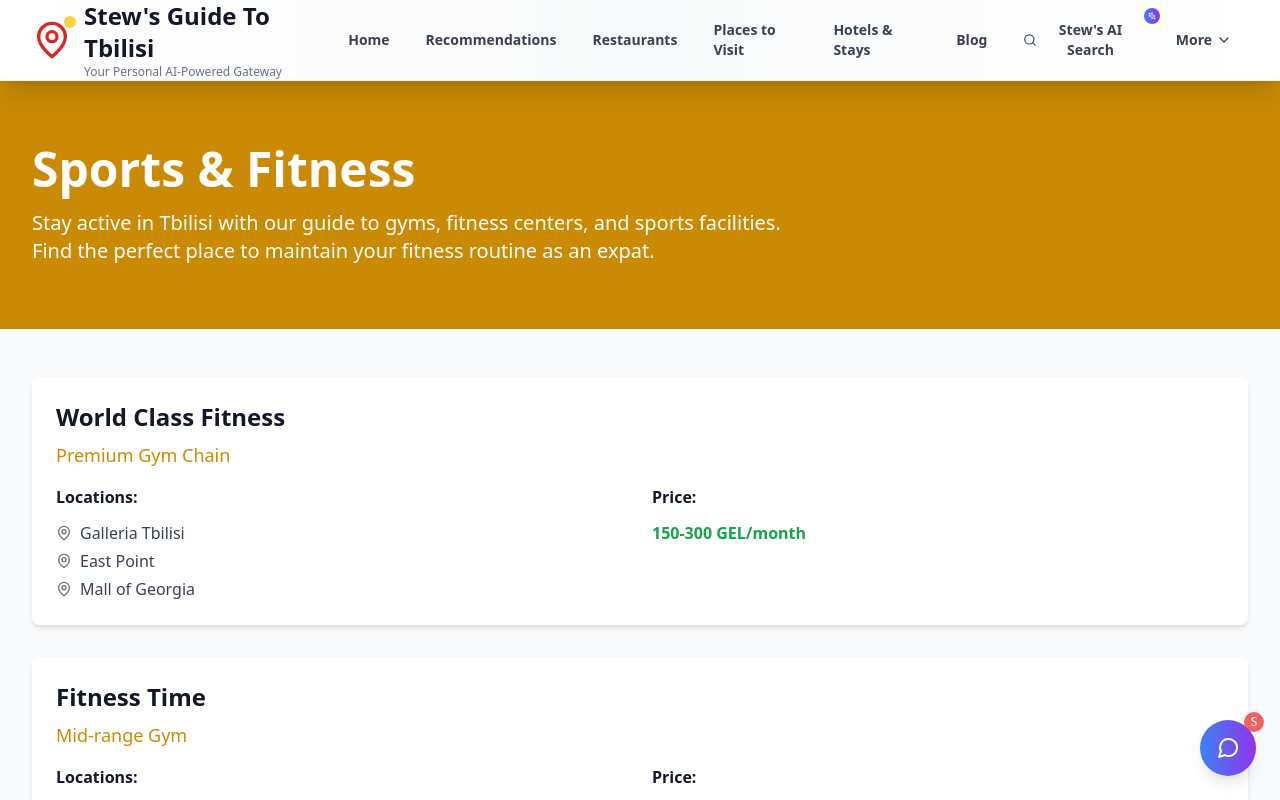
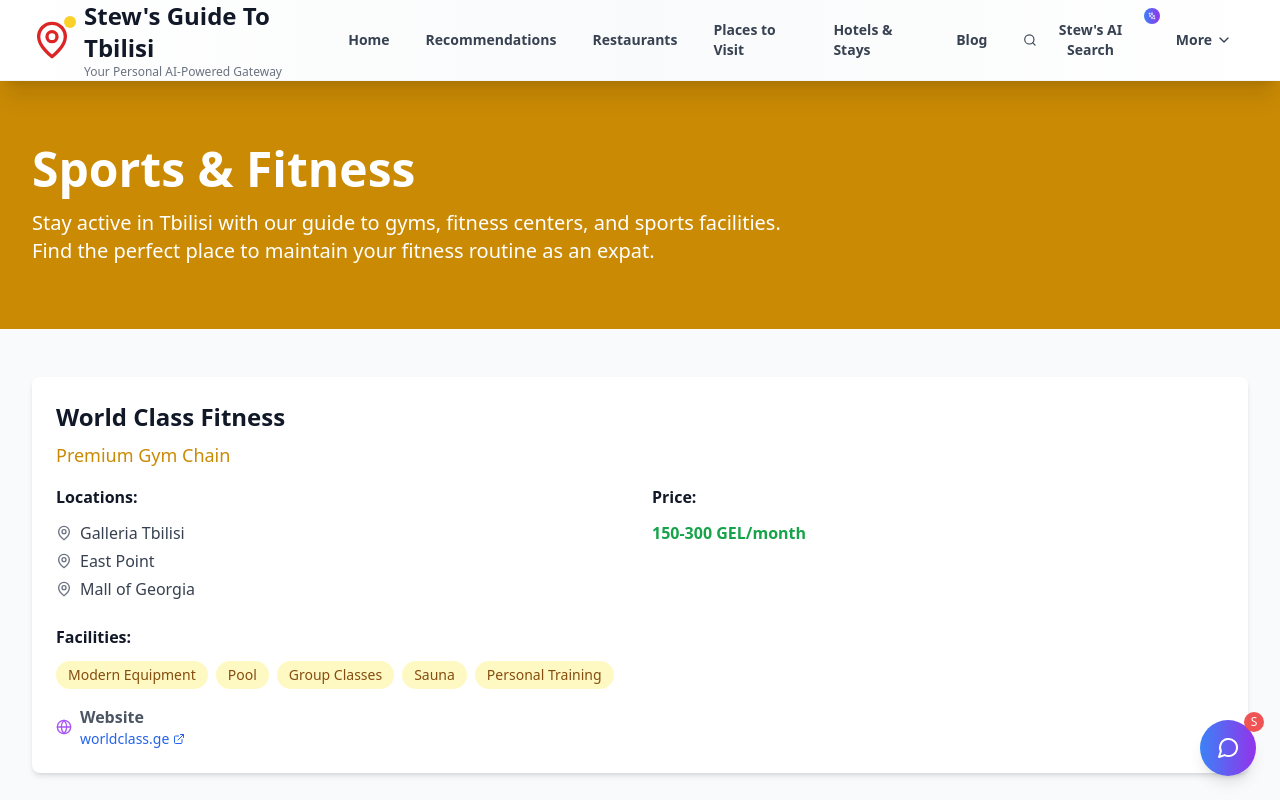
Before and after one commit to stewnorriss/georgia-expat-site, a Next.js app: page /sports in a window 1280 px wide. Shown: the top 800 px of the page. Built offline with nearby package versions, Linux system fonts and the light colour scheme.

Commit message:
Add website links to places, accommodation, and sports sections with Globe icons and external link indicators

```diff
--- a/app/accommodation/page.tsx
+++ b/app/accommodation/page.tsx
@@ -1,6 +1,6 @@
 'use client'
 
-import { Bed, Star, Wifi, Car } from 'lucide-react'
+import { Bed, Star, Wifi, Car, Globe, ExternalLink } from 'lucide-react'
 
 const AccommodationPage = () => {
   const hotels = [
@@ -10,7 +10,8 @@
       rating: 4.8,
       priceRange: '$150-300',
       location: 'Vera',
-      amenities: ['Free WiFi', 'Restaurant', 'Bar', 'Gym', 'Rooftop Terrace']
+      amenities: ['Free WiFi', 'Restaurant', 'Bar', 'Gym', 'Rooftop Terrace'],
+      website: 'roomshotels.com/tbilisi'
     },
     {
       name: 'Stamba Hotel',
@@ -18,7 +19,8 @@
       rating: 4.9,
       priceRange: '$200-400',
       location: 'Vera',
-      amenities: ['Free WiFi', 'Restaurant', 'Bar', 'Spa', 'Library']
+      amenities: ['Free WiFi', 'Restaurant', 'Bar', 'Spa', 'Library'],
+      website: 'stambahotel.com'
     },
     {
       name: 'Fabrika Tbilisi',
@@ -26,7 +28,8 @@
       rating: 4.6,
       priceRange: '$30-120',
       location: 'Marjanishvili',
-      amenities: ['Free WiFi', 'Co-working', 'Bar', 'Events', 'Shared Kitchen']
+      amenities: ['Free WiFi', 'Co-working', 'Bar', 'Events', 'Shared Kitchen'],
+      website: 'fabrikatbilisi.com'
     }
   ]
 
@@ -92,13 +95,25 @@
                     <span className="text-green-600 font-semibold">{hotel.priceRange}</span>
                   </div>
                 </div>
-                <div className="flex flex-wrap gap-2">
+                <div className="flex flex-wrap gap-2 mb-4">
                   {hotel.amenities.map((amenity, idx) => (
                     <span key={idx} className="bg-indigo-100 text-indigo-800 px-3 py-1 rounded-full text-sm">
                       {amenity}
                     </span>
                   ))}
                 </div>
+                {hotel.website && (
+                  <div className="flex items-center text-gray-600">
+                    <Globe className="h-4 w-4 mr-2 text-purple-500" />
+                    <div>
+                      <div className="font-semibold">Website</div>
+                      <a href={`https://${hotel.website}`} target="_blank" rel="noopener noreferrer" className="text-sm text-blue-600 hover:underline flex items-center">
+                        {hotel.website}
+                        <ExternalLink className="h-3 w-3 ml-1" />
+                      </a>
+                    </div>
+                  </div>
+                )}
               </div>
             </div>
           ))}
--- a/app/places/page.tsx
+++ b/app/places/page.tsx
@@ -1,6 +1,6 @@
 'use client'
 
-import { MapPin, Clock, Camera, Star } from 'lucide-react'
+import { MapPin, Clock, Camera, Star, Globe, ExternalLink } from 'lucide-react'
 
 const PlacesPage = () => {
   const places = [
@@ -11,7 +11,8 @@
       visitTime: '2-3 hours',
       description: 'Ancient 4th-century fortress overlooking Tbilisi with panoramic city views.',
       highlights: ['City Views', 'Historical Architecture', 'Cable Car Access'],
-      bestTime: 'Sunset'
+      bestTime: 'Sunset',
+      website: 'tbilisi.gov.ge/page/narikala-fortress'
     },
     {
       name: 'Old Town (Dzveli Kalaki)',
@@ -20,7 +21,8 @@
       visitTime: 'Half day',
       description: 'Charming cobblestone streets with traditional architecture, cafes, and shops.',
       highlights: ['Traditional Architecture', 'Local Shops', 'Restaurants'],
-      bestTime: 'Morning or Evening'
+      bestTime: 'Morning or Evening',
+      website: 'georgia.travel/en/discover-georgia/tbilisi/old-town'
     },
     {
       name: 'Sulfur Baths (Abanotubani)',
@@ -29,7 +31,8 @@
       visitTime: '2-4 hours',
       description: 'Historic sulfur baths where Tbilisi was founded, offering relaxation and tradition.',
       highlights: ['Thermal Baths', 'Historical Significance', 'Relaxation'],
-      bestTime: 'Afternoon'
+      bestTime: 'Afternoon',
+      website: 'abanotubani.ge'
     },
     {
       name: 'Bridge of Peace',
@@ -38,7 +41,8 @@
       visitTime: '30 minutes',
       description: 'Stunning modern pedestrian bridge with LED light displays at night.',
       highlights: ['Modern Design', 'Night Illumination', 'River Views'],
-      bestTime: 'Night'
+      bestTime: 'Night',
+      website: 'tbilisi.gov.ge/page/bridge-of-peace'
     },
     {
       name: 'Mtatsminda Park',
@@ -47,7 +51,8 @@
       visitTime: 'Half day',
       description: 'Amusement park on Mount Mtatsminda with rides, restaurants, and city views.',
       highlights: ['Amusement Rides', 'Panoramic Views', 'Family Fun'],
-      bestTime: 'Afternoon/Evening'
+      bestTime: 'Afternoon/Evening',
+      website: 'mtatsmindapark.ge'
     },
     {
       name: 'Georgian National Museum',
@@ -56,7 +61,8 @@
       visitTime: '2-3 hours',
       description: 'Comprehensive museum showcasing Georgian history, culture, and archaeology.',
       highlights: ['Historical Artifacts', 'Cultural Exhibits', 'Educational'],
-      bestTime: 'Morning'
+      bestTime: 'Morning',
+      website: 'museum.ge'
     }
   ]
 
@@ -163,10 +169,22 @@
                   </div>
                   <div>
                     <h4 className="font-semibold text-gray-900 mb-2">Best Time to Visit:</h4>
-                    <div className="flex items-center text-gray-600">
+                    <div className="flex items-center text-gray-600 mb-3">
                       <Camera className="h-4 w-4 mr-2" />
                       <span>{place.bestTime}</span>
                     </div>
+                    {place.website && (
+                      <div>
+                        <h4 className="font-semibold text-gray-900 mb-2">Website:</h4>
+                        <div className="flex items-center text-gray-600">
+                          <Globe className="h-4 w-4 mr-2 text-purple-500" />
+                          <a href={`https://${place.website}`} target="_blank" rel="noopener noreferrer" className="text-blue-600 hover:underline flex items-center">
+                            {place.website}
+                            <ExternalLink className="h-3 w-3 ml-1" />
+                          </a>
+                        </div>
+                      </div>
+                    )}
                   </div>
                 </div>
               </div>
--- a/app/sports/page.tsx
+++ b/app/sports/page.tsx
@@ -1,6 +1,6 @@
 'use client'
 
-import { Dumbbell, MapPin, Clock, DollarSign } from 'lucide-react'
+import { Dumbbell, MapPin, Clock, DollarSign, Globe, ExternalLink } from 'lucide-react'
 
 const SportsPage = () => {
   const gyms = [
@@ -9,14 +9,16 @@
       type: 'Premium Gym Chain',
       locations: ['Galleria Tbilisi', 'East Point', 'Mall of Georgia'],
       priceRange: '150-300 GEL/month',
-      facilities: ['Modern Equipment', 'Pool', 'Group Classes', 'Sauna', 'Personal Training']
+      facilities: ['Modern Equipment', 'Pool', 'Group Classes', 'Sauna', 'Personal Training'],
+      website: 'worldclass.ge'
     },
     {
       name: 'Fitness Time',
       type: 'Mid-range Gym',
       locations: ['Multiple locations'],
       priceRange: '80-150 GEL/month',
-      facilities: ['Cardio Equipment', 'Weight Training', 'Group Classes', 'Locker Rooms']
+      facilities: ['Cardio Equipment', 'Weight Training', 'Group Classes', 'Locker Rooms'],
+      website: 'fitnesstime.ge'
     }
   ]
 
@@ -38,7 +40,7 @@
             <div key={index} className="bg-white rounded-lg shadow-md p-6">
               <h3 className="text-2xl font-bold text-gray-900 mb-2">{gym.name}</h3>
               <p className="text-lg text-yellow-600 mb-4">{gym.type}</p>
-              <div className="grid md:grid-cols-2 gap-6">
+              <div className="grid md:grid-cols-2 gap-6 mb-6">
                 <div>
                   <h4 className="font-semibold text-gray-900 mb-3">Locations:</h4>
                   <ul className="space-y-1">
@@ -55,6 +57,30 @@
                   <p className="text-green-600 font-semibold">{gym.priceRange}</p>
                 </div>
               </div>
+
+              <div className="mb-4">
+                <h4 className="font-semibold text-gray-900 mb-3">Facilities:</h4>
+                <div className="flex flex-wrap gap-2">
+                  {gym.facilities.map((facility, idx) => (
+                    <span key={idx} className="bg-yellow-100 text-yellow-800 px-3 py-1 rounded-full text-sm">
+                      {facility}
+                    </span>
+                  ))}
+                </div>
+              </div>
+
+              {gym.website && (
+                <div className="flex items-center text-gray-600">
+                  <Globe className="h-4 w-4 mr-2 text-purple-500" />
+                  <div>
+                    <div className="font-semibold">Website</div>
+                    <a href={`https://${gym.website}`} target="_blank" rel="noopener noreferrer" className="text-sm text-blue-600 hover:underline flex items-center">
+                      {gym.website}
+                      <ExternalLink className="h-3 w-3 ml-1" />
+                    </a>
+                  </div>
+                </div>
+              )}
             </div>
           ))}
         </div>
```
Also changed, not shown: 1 other file (tests, documents, lock files or other folders).
